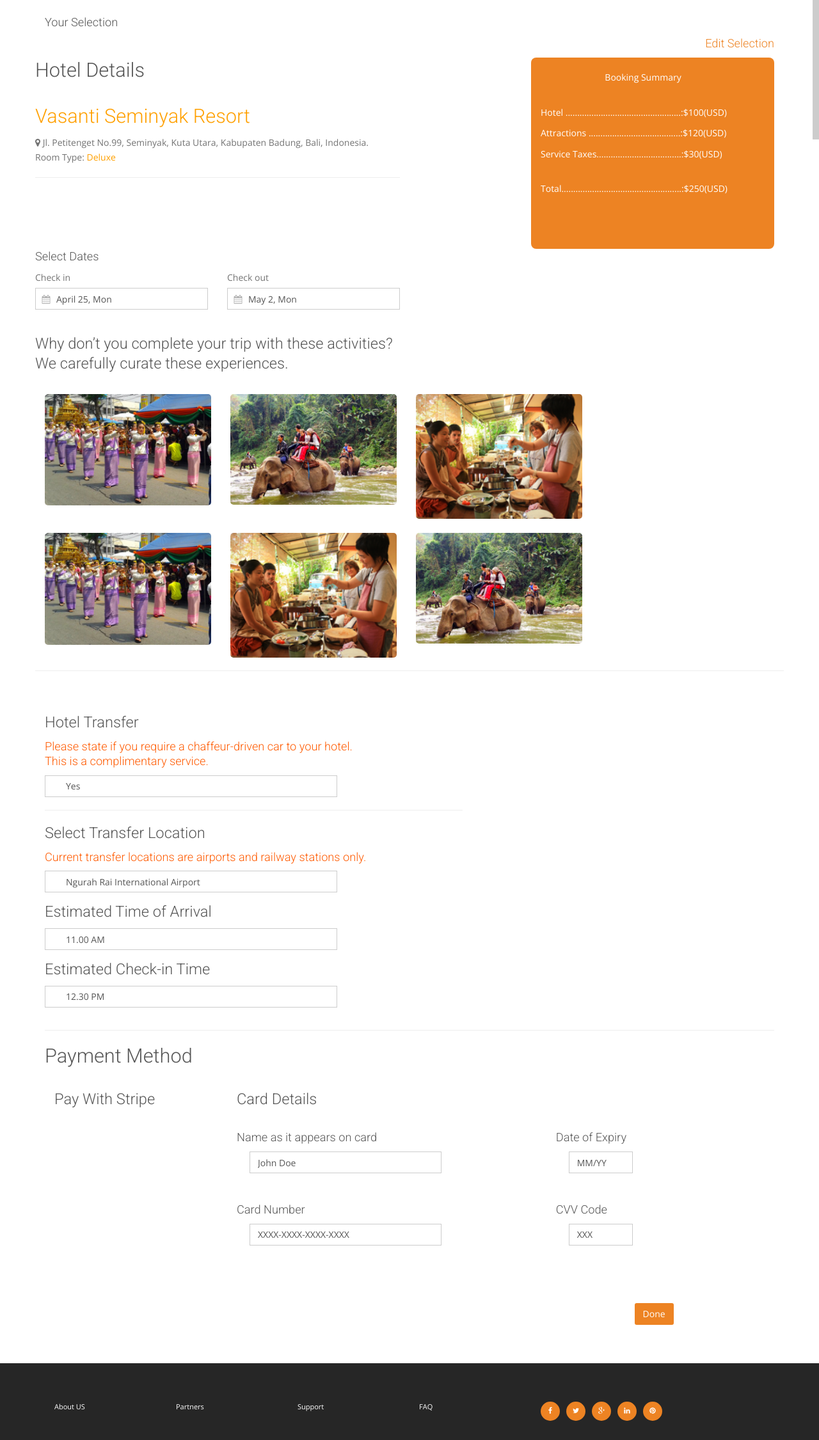
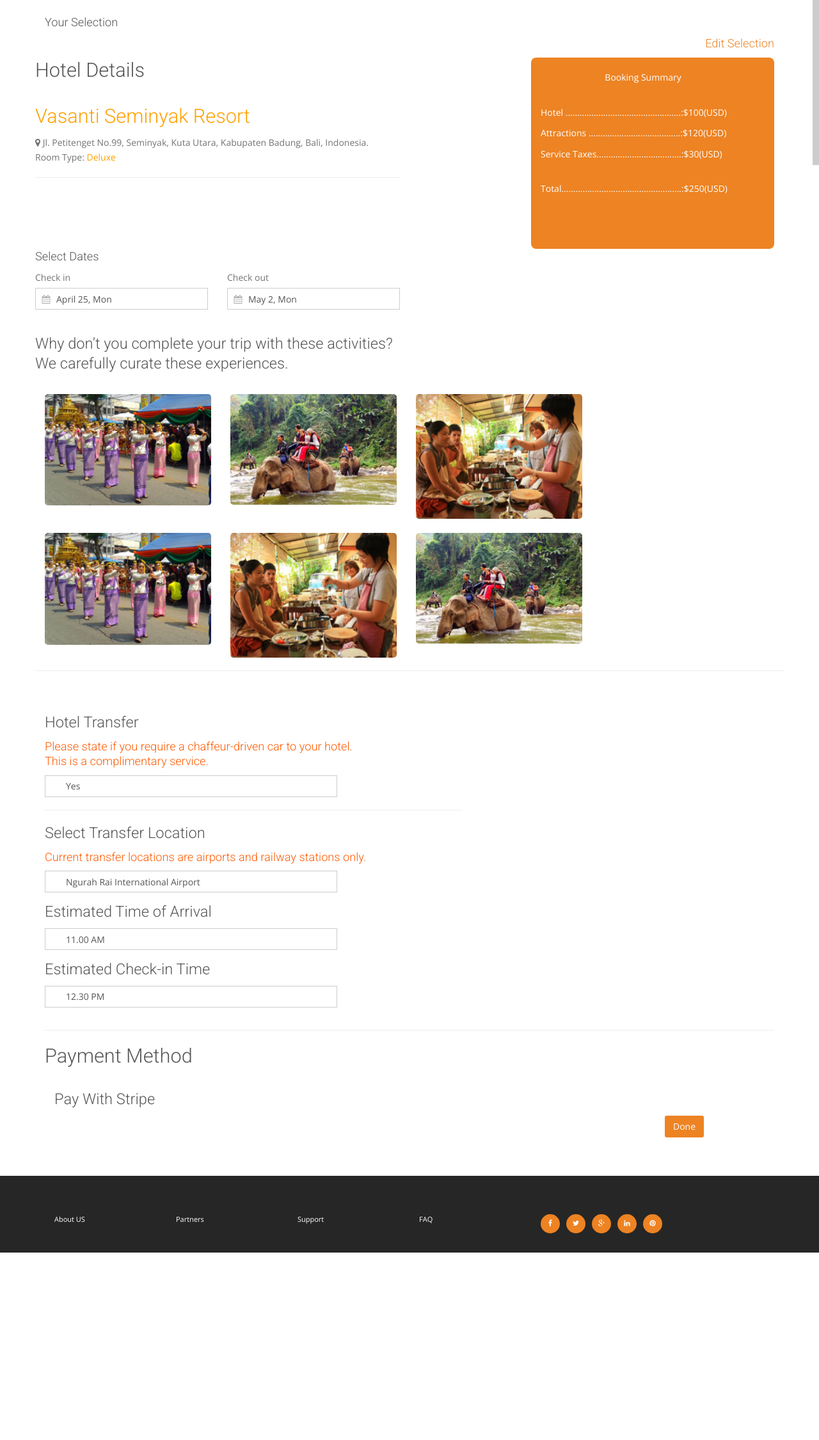
Before and after one commit to sounderya/OvernightWeb, a Django app: page /showBooking/ in a window 1280 px wide. Shown: the part 59-2310 px from the top of the page at 64% size. After the commit the page ends 2017 px from the top, so only its background shows below. Run offline with Django 3.2, Linux system fonts and the light colour scheme; some libraries are stand-ins or nearby versions.

Commit message:
minor changes

```diff
--- a/news_analytics/templates/bookingdetails.html
+++ b/news_analytics/templates/bookingdetails.html
@@ -235,7 +235,7 @@
   <!-- Payment Row-->
   <h3>Payment Method</h3>
       <br>
-    <div class="col-md-3">
+    <div class="col-md-4">
 
         <h4>Pay With Stripe</h4>
 
@@ -253,41 +253,21 @@
 </form>
      </div>
         <!----->
-        <div class="col-md-9">
 
-      <h4>Card Details</h4>
-      <div class="whitebox"><br>
-        <div class="row">
-          <div class="col-md-6">
-            <h5 class="orangeinbox">Name as it appears on card</h5>
-              <input value="John Doe"class="form-control" type="text" id="cardname" style="margin-left: 20px; width: 300px;"><br><br>
-            <h5 class="orangeinbox">Card Number</h5>
-            <input value="XXXX-XXXX-XXXX-XXXX" class="form-control"type="text" id="cardnumber" style="margin-left: 20px; width: 300px;"><br><br><br>
-          </div>
-          <div class="col-md-1"></div>
-          <div class="col-md-5">
-            <h5 class="orangeinbox">Date of Expiry</h5>
-            <input value="MM/YY"class="form-control"type="text" id="cardexpiry" style="margin-left: 20px; width: 100px;"><br><br>
-            <h5 class="orangeinbox">CVV Code</h5>
-            <input value="XXX"class="form-control" type="text" id="cardcvc" style="margin-left: 20px; width: 100px;"><br><br>
-          </div>
-        </div>
-    </div><br>
-  </div>
-    <div class="col-md-4"></div>
-  </div>
-  <div class="row">
-    <div class="col-md-8"></div>
-    <div class="col-md-3" style="text-align: center;">
+    <div class="col-md-11   " style="text-align: right;">
+
       <form action="/showBookingConfirmation/">
 
-          <button class="btn" style="background-color:#ed8323; color:white" onclick="submit">Done</button>
+          <button class="btn" style="background-color:#ed8323; color:white;" onclick="submit">Done</button>
       </form>
 
 
 
     </div>
   </div>
+
+
+
                     </div>
 
 
```
